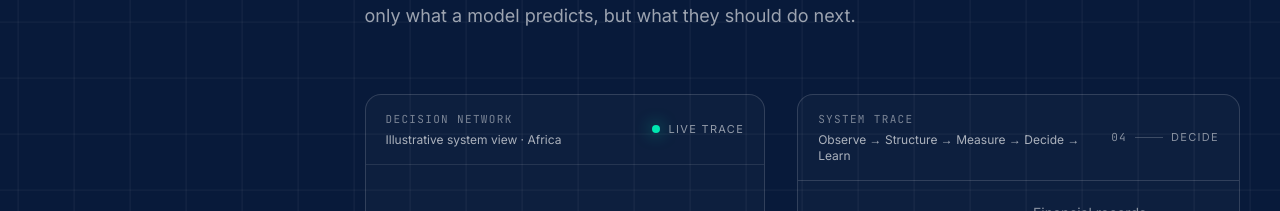
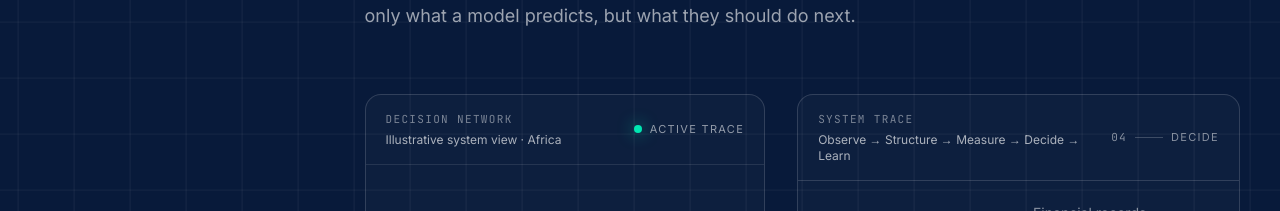
Before and after one commit to AdepojuJeremy/credit-passport-consultancy, a Next.js app: page / in a window 1280 px wide. Shown: the part 4861-5072 px from the top of the page. Built offline with nearby package versions, Linux system fonts and the light colour scheme; no server answers.

Commit message:
fix: clarify globe trace is illustrative

```diff
--- a/components/decision-globe.tsx
+++ b/components/decision-globe.tsx
@@ -231,7 +231,7 @@ export function DecisionGlobe({ activeStage }: DecisionGlobeProps) {
         </div>
         <span className="flex items-center gap-2 text-[11px] uppercase tracking-[0.12em] text-white/55">
           <span aria-hidden="true" className="h-2 w-2 rounded-full bg-[color:var(--brand-mint)] shadow-[0_0_16px_rgba(0,230,177,0.7)]" />
-          Live trace
+          Active trace
         </span>
       </figcaption>
 
```
